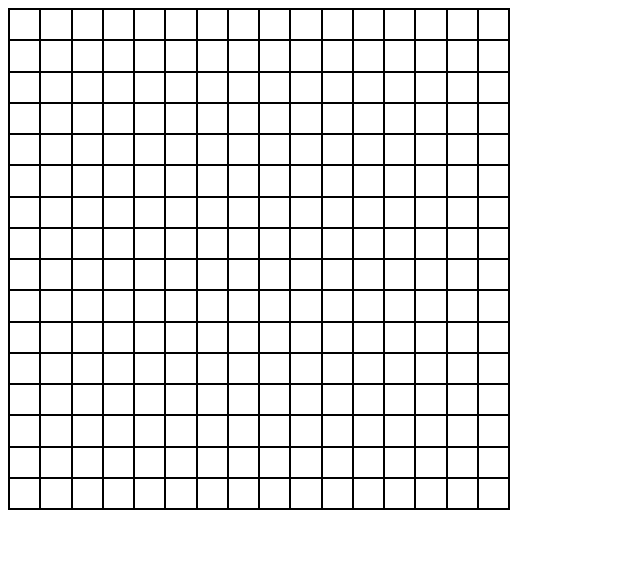
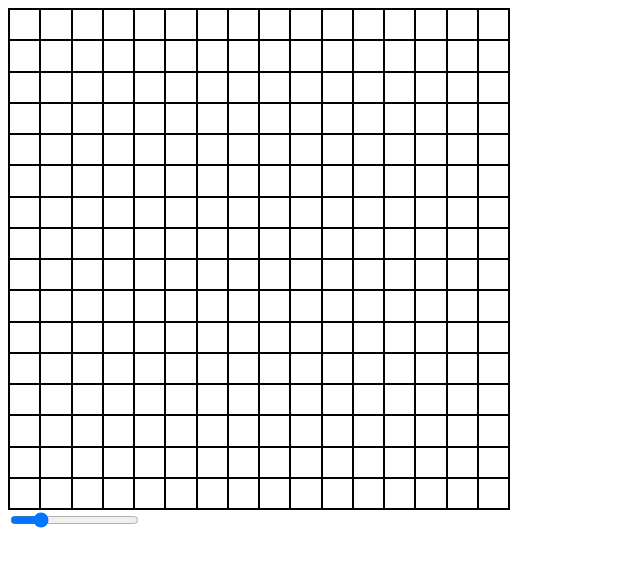
Before and after one commit to IcePillow-cmd/Project-Etch-a-Sketch, a plain HTML site: page index.html in a window 1280 px wide. Shown: the whole page, without its empty margins (0-640 px from the left). Drawn offline with Linux system fonts and the light colour scheme.

Commit message:
Added range input as cell counter in HTML

```diff
--- a/index.html
+++ b/index.html
@@ -10,5 +10,6 @@
 </head>
 <body>
     <div id="grid-container"></div>
+    <input type="range" min="4" max="64" value="16" id="cell-counter">
 </body>
 </html>
```
